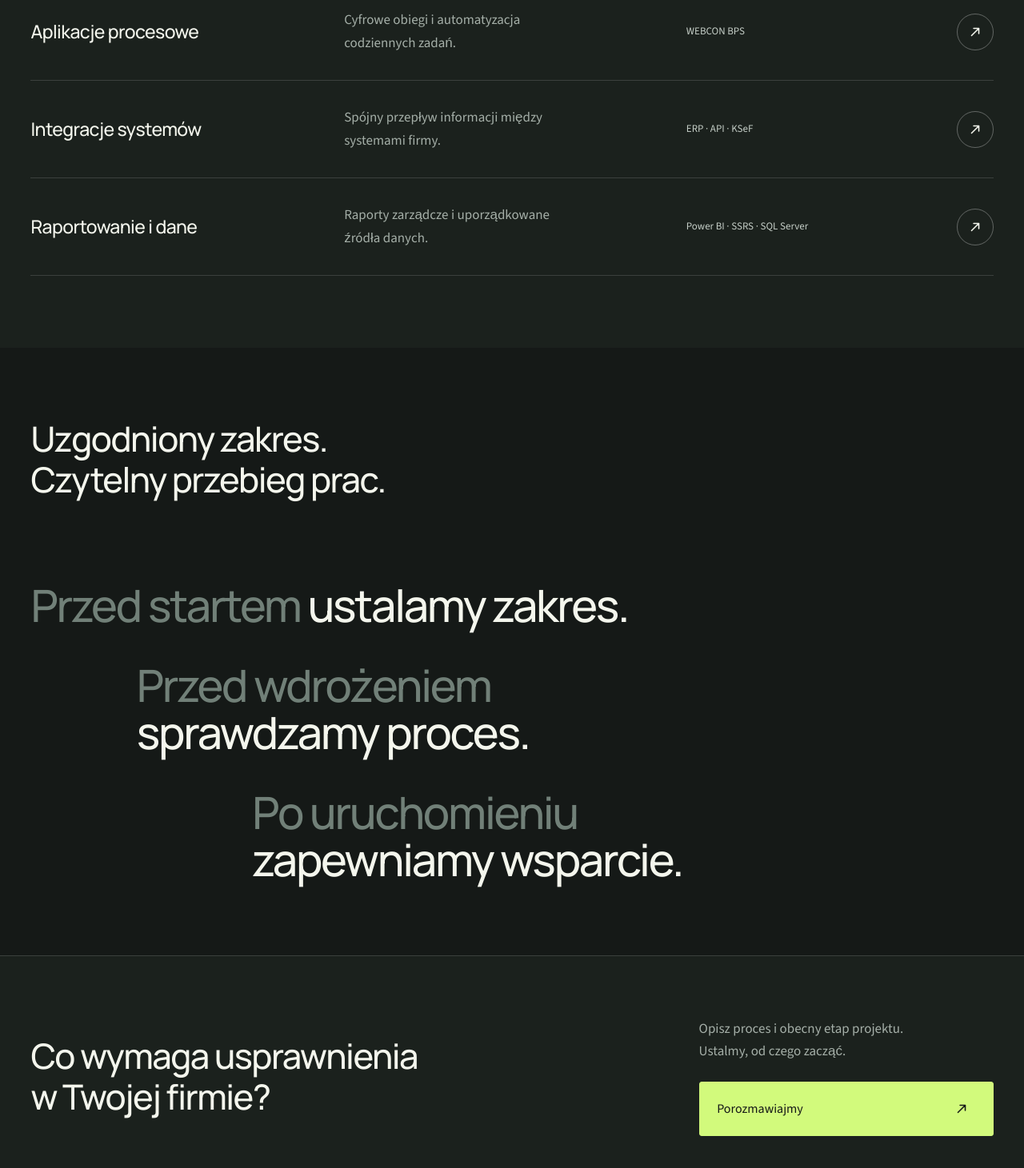
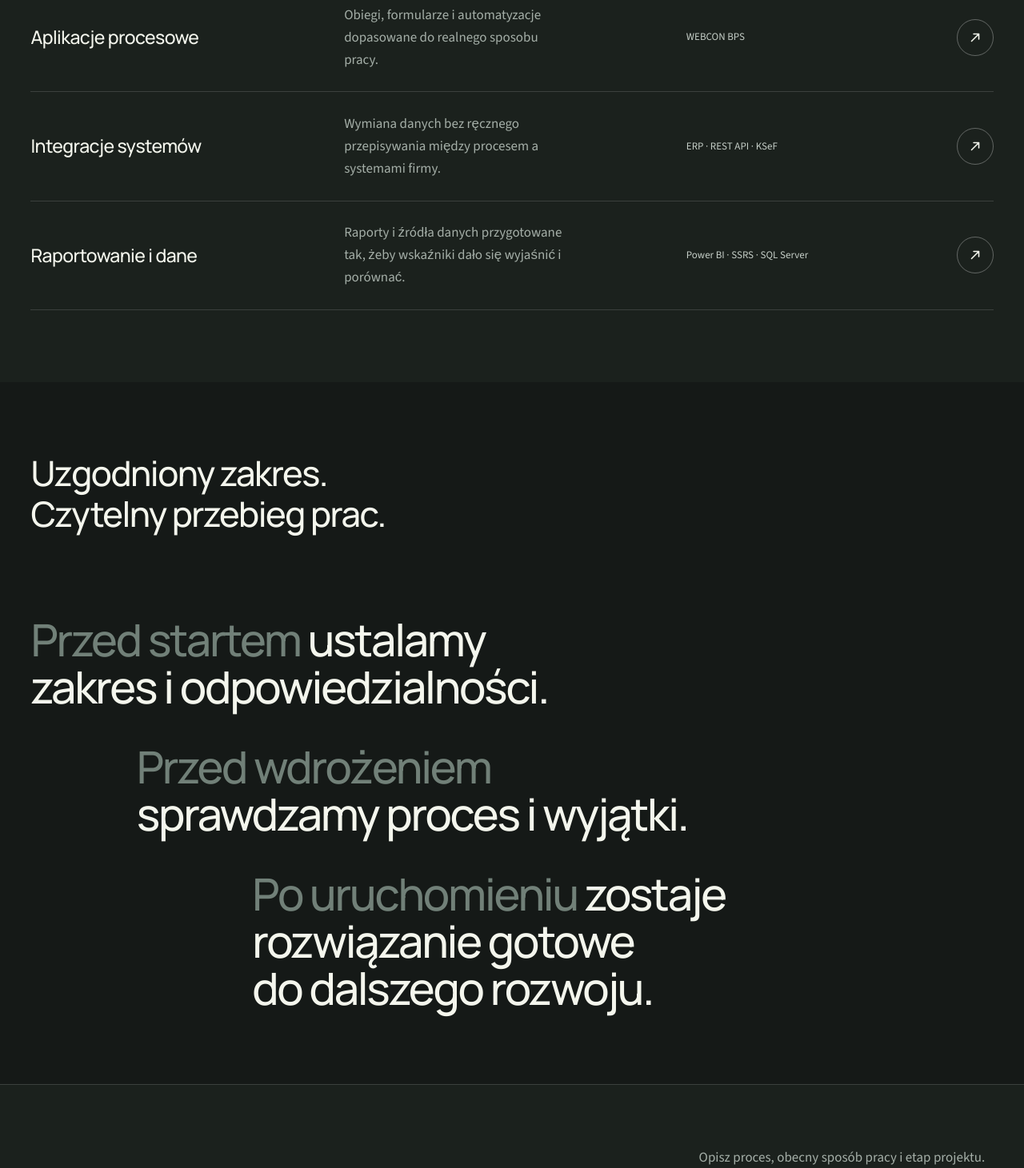
Before and after one commit to radoslawbegej-code/analizeit, a Next.js app in the folder analizeit/: page / in a window 1280 px wide. Shown: the part 1860-3321 px from the top of the page at 80% size. Built offline with nearby package versions, Linux system fonts and the light colour scheme; no server answers.

Commit message:
Sharpen homepage service and delivery copy

```diff
--- a/analizeit/src/components/digital-sections.tsx
+++ b/analizeit/src/components/digital-sections.tsx
@@ -5,9 +5,24 @@ import { ServiceStory } from "./service-story";
 import "./home-continuation.css";
 
 const capabilities = [
-  { title: "Aplikacje procesowe", text: "Cyfrowe obiegi i automatyzacja codziennych zadań.", technology: "WEBCON BPS", href: "/uslugi#aplikacje-integracje" },
-  { title: "Integracje systemów", text: "Spójny przepływ informacji między systemami firmy.", technology: "ERP · API · KSeF", href: "/uslugi#aplikacje-integracje" },
-  { title: "Raportowanie i dane", text: "Raporty zarządcze i uporządkowane źródła danych.", technology: "Power BI · SSRS · SQL Server", href: "/uslugi#power-bi" },
+  {
+    title: "Aplikacje procesowe",
+    text: "Obiegi, formularze i automatyzacje dopasowane do realnego sposobu pracy.",
+    technology: "WEBCON BPS",
+    href: "/uslugi#aplikacje-integracje",
+  },
+  {
+    title: "Integracje systemów",
+    text: "Wymiana danych bez ręcznego przepisywania między procesem a systemami firmy.",
+    technology: "ERP · REST API · KSeF",
+    href: "/uslugi#aplikacje-integracje",
+  },
+  {
+    title: "Raportowanie i dane",
+    text: "Raporty i źródła danych przygotowane tak, żeby wskaźniki dało się wyjaśnić i porównać.",
+    technology: "Power BI · SSRS · SQL Server",
+    href: "/uslugi#power-bi",
+  },
 ];
 
 export function DigitalSections() {
@@ -26,16 +41,21 @@ export function DigitalSections() {
         <section className="home-capabilities" aria-labelledby="capabilities-title">
           <Container>
             <div className="home-company-heading">
-              <h2 id="capabilities-title">Od obiegu dokumentów<br />po dane do decyzji.</h2>
-              <Link className="home-company-link" href="/uslugi">Zobacz zakres usług <ArrowUpRight size={20} /></Link>
+              <h2 id="capabilities-title">Od procesu operacyjnego<br />po dane do decyzji.</h2>
+              <Link className="home-company-link" href="/uslugi">
+                Zobacz zakres usług <ArrowUpRight size={20} />
+              </Link>
             </div>
+
             <div className="home-capabilities__list">
-              {capabilities.map(item => (
+              {capabilities.map((item) => (
                 <Link className="home-capability" href={item.href} key={item.title}>
                   <h3>{item.title}</h3>
                   <p>{item.text}</p>
                   <span className="home-capability__technology">{item.technology}</span>
-                  <span className="home-company-arrow" aria-hidden="true"><ArrowUpRight size={22} /></span>
+                  <span className="home-company-arrow" aria-hidden="true">
+                    <ArrowUpRight size={22} />
+                  </span>
                 </Link>
               ))}
             </div>
@@ -49,9 +69,9 @@ export function DigitalSections() {
             </div>
 
             <div className="home-delivery__statement" aria-label="Zasady współpracy">
-              <p><span>Przed startem</span> <strong>ustalamy zakres.</strong></p>
-              <p><span>Przed wdrożeniem</span> <strong>sprawdzamy proces.</strong></p>
-              <p><span>Po uruchomieniu</span> <strong>zapewniamy wsparcie.</strong></p>
+              <p><span>Przed startem</span> <strong>ustalamy zakres i odpowiedzialności.</strong></p>
+              <p><span>Przed wdrożeniem</span> <strong>sprawdzamy proces i wyjątki.</strong></p>
+              <p><span>Po uruchomieniu</span> <strong>zostaje rozwiązanie gotowe do dalszego rozwoju.</strong></p>
             </div>
           </Container>
         </section>
@@ -59,10 +79,16 @@ export function DigitalSections() {
         <section className="home-company-contact" aria-labelledby="contact-title">
           <Container>
             <div className="home-company-contact__layout">
-              <h2 id="contact-title">Co wymaga usprawnienia<br />w Twojej firmie?</h2>
+              <h2 id="contact-title">Co dziś zabiera czas<br />w Twoim procesie?</h2>
               <div className="home-company-contact__action">
-                <p>Opisz proces i obecny etap projektu.<br />Ustalmy, od czego zacząć.</p>
-                <Link href="/kontakt" className="home-company-contact__link">Porozmawiajmy <ArrowUpRight size={22} /></Link>
+                <p>
+                  Opisz proces, obecny sposób pracy i etap projektu.
+                  <br />
+                  Ustalmy, gdzie warto zacząć.
+                </p>
+                <Link href="/kontakt" className="home-company-contact__link">
+                  Porozmawiajmy <ArrowUpRight size={22} />
+                </Link>
               </div>
             </div>
           </Container>
```
